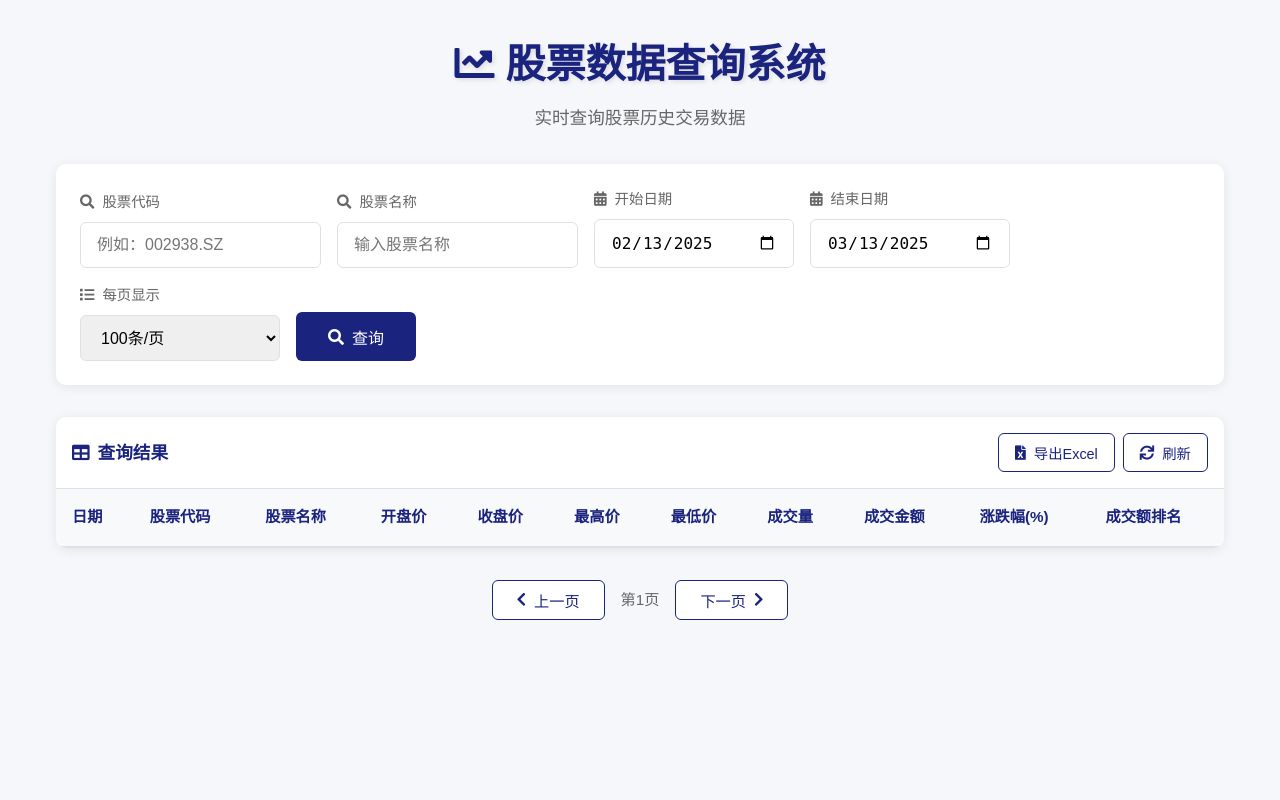
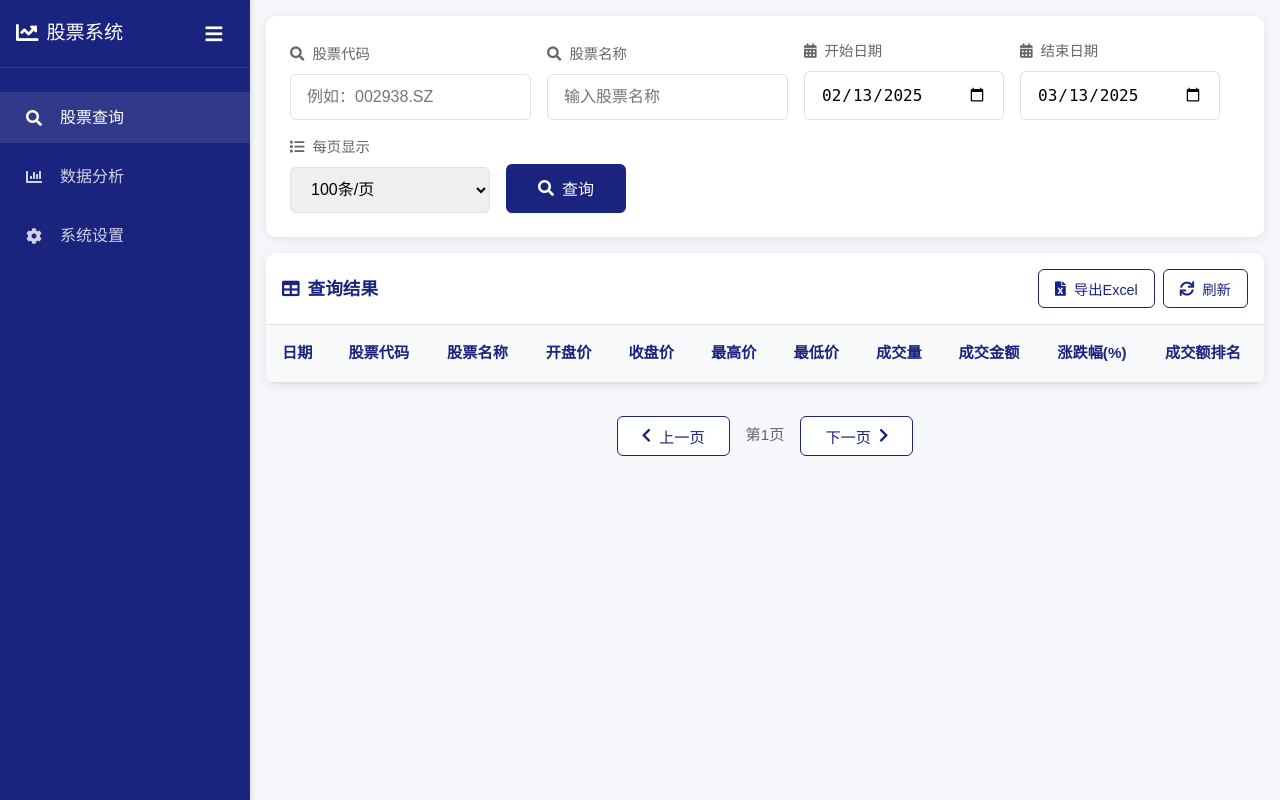
Before and after one commit to zhewenzhang/stock_research_platform, a Flask app: page / in a window 1280 px wide. Run offline with Flask 2, Linux system fonts and the light colour scheme; lists and menus that the app fills with data are empty.

Commit message:
优化UI界面：1. 删除顶部标题 2. 添加侧边导航栏 3. 优化布局和样式

```diff
--- a/static/index.html
+++ b/static/index.html
@@ -8,12 +8,41 @@
     <link href="https://cdn.jsdelivr.net/npm/@fortawesome/fontawesome-free@5.15.4/css/all.min.css" rel="stylesheet">
 </head>
 <body>
+    <!-- 侧边导航栏 -->
+    <div class="sidebar" id="sidebar">
+        <div class="sidebar-header">
+            <h3><i class="fas fa-chart-line"></i> 股票系统</h3>
+            <button class="toggle-btn" onclick="toggleSidebar()">
+                <i class="fas fa-bars"></i>
+            </button>
+        </div>
+        <nav class="sidebar-nav">
+            <ul>
+                <li class="active">
+                    <a href="#">
+                        <i class="fas fa-search"></i>
+                        <span>股票查询</span>
+                    </a>
+                </li>
+                <li>
+                    <a href="#">
+                        <i class="fas fa-chart-bar"></i>
+                        <span>数据分析</span>
+                    </a>
+                </li>
+                <li>
+                    <a href="#">
+                        <i class="fas fa-cog"></i>
+                        <span>系统设置</span>
+                    </a>
+                </li>
+            </ul>
+        </nav>
+    </div>
+
+    <!-- 主内容区域 -->
+    <div class="main-content" id="mainContent">
         <div class="container">
-        <header>
-            <h1><i class="fas fa-chart-line"></i> 股票数据查询系统</h1>
-            <p class="subtitle">实时查询股票历史交易数据</p>
-        </header>
-
             <div class="filters">
                 <div class="filter-group">
                     <label for="stockCode"><i class="fas fa-search"></i> 股票代码</label>
@@ -96,6 +125,7 @@
                 </div>
             </div>
         </div>
+    </div>
     <script src="/static/script.js"></script>
 </body>
 </html>
--- a/static/script.js
+++ b/static/script.js
@@ -163,6 +163,25 @@ function refreshData() {
     searchStocks();
 }
 
+// 控制侧边栏显示/隐藏
+function toggleSidebar() {
+    const sidebar = document.getElementById('sidebar');
+    const mainContent = document.getElementById('mainContent');
+    const toggleBtn = document.querySelector('.toggle-btn i');
+
+    sidebar.classList.toggle('collapsed');
+    mainContent.classList.toggle('expanded');
+
+    // 更新按钮图标
+    if (sidebar.classList.contains('collapsed')) {
+        toggleBtn.classList.remove('fa-bars');
+        toggleBtn.classList.add('fa-times');
+    } else {
+        toggleBtn.classList.remove('fa-times');
+        toggleBtn.classList.add('fa-bars');
+    }
+}
+
 // 页面加载完成后设置默认日期
 document.addEventListener('DOMContentLoaded', () => {
     const today = new Date();
--- a/static/styles.css
+++ b/static/styles.css
@@ -10,31 +10,137 @@ body {
     background-color: #f5f7fa;
     color: #2c3e50;
     line-height: 1.6;
+    display: flex;
+}
+
+/* 侧边栏样式 */
+.sidebar {
+    width: 250px;
+    height: 100vh;
+    background-color: #1a237e;
+    color: white;
+    position: fixed;
+    left: 0;
+    top: 0;
+    transition: all 0.3s ease;
+    z-index: 1000;
+    box-shadow: 2px 0 5px rgba(0,0,0,0.1);
+    overflow-x: hidden;
+}
+
+.sidebar.collapsed {
+    width: 60px;
+}
+
+.sidebar.collapsed .sidebar-header h3 {
+    display: none;
+}
+
+.sidebar-header {
+    padding: 1rem;
+    display: flex;
+    align-items: center;
+    justify-content: space-between;
+    border-bottom: 1px solid rgba(255,255,255,0.1);
+    min-height: 60px;
+}
+
+.sidebar-header h3 {
+    font-size: 1.2rem;
+    font-weight: 500;
+    display: flex;
+    align-items: center;
+    gap: 0.5rem;
+    white-space: nowrap;
+}
+
+.sidebar-header h3 i {
+    font-size: 1.4rem;
+}
+
+.toggle-btn {
+    background: none;
+    border: none;
+    color: white;
+    cursor: pointer;
+    font-size: 1.2rem;
+    padding: 0.5rem;
+    display: flex;
+    align-items: center;
+    justify-content: center;
+    transition: all 0.3s ease;
+    min-width: 40px;
+}
+
+.toggle-btn:hover {
+    background-color: rgba(255,255,255,0.1);
+    border-radius: 4px;
+}
+
+.sidebar-nav {
+    padding: 1rem 0;
+}
+
+.sidebar-nav ul {
+    list-style: none;
+}
+
+.sidebar-nav li {
+    margin: 0.5rem 0;
+}
+
+.sidebar-nav a {
+    display: flex;
+    align-items: center;
+    padding: 0.8rem 1.5rem;
+    color: rgba(255,255,255,0.8);
+    text-decoration: none;
+    transition: all 0.3s ease;
+    white-space: nowrap;
+}
+
+.sidebar-nav a i {
+    width: 20px;
+    margin-right: 1rem;
+    text-align: center;
+}
+
+.sidebar.collapsed .sidebar-nav a {
+    padding: 0.8rem;
+    justify-content: center;
+}
+
+.sidebar.collapsed .sidebar-nav a span {
+    display: none;
+}
+
+.sidebar.collapsed .sidebar-nav a i {
+    margin-right: 0;
+    width: auto;
+}
+
+.sidebar-nav li.active a,
+.sidebar-nav a:hover {
+    background-color: rgba(255,255,255,0.1);
+    color: white;
+}
+
+/* 主内容区域样式 */
+.main-content {
+    flex: 1;
+    margin-left: 250px;
+    transition: all 0.3s ease;
+    min-height: 100vh;
+}
+
+.main-content.expanded {
+    margin-left: 60px;
 }
 
 .container {
     max-width: 1200px;
-    margin: 2rem auto;
+    margin: 1rem auto;
     padding: 0 1rem;
-}
-
-/* 标题样式 */
-header {
-    text-align: center;
-    margin-bottom: 2rem;
-}
-
-h1 {
-    color: #1a237e;
-    margin-bottom: 0.5rem;
-    font-size: 2.5rem;
-    font-weight: 600;
-    text-shadow: 2px 2px 4px rgba(0,0,0,0.1);
-}
-
-.subtitle {
-    color: #666;
-    font-size: 1.1rem;
 }
 
 /* 筛选区域样式 */
@@ -43,7 +149,7 @@ h1 {
     padding: 1.5rem;
     border-radius: 10px;
     box-shadow: 0 2px 12px rgba(0,0,0,0.08);
-    margin-bottom: 2rem;
+    margin-bottom: 1rem;
     display: flex;
     gap: 1rem;
     flex-wrap: wrap;
@@ -280,6 +386,22 @@ tr:hover {
 
 /* 响应式设计 */
 @media (max-width: 768px) {
+    .sidebar {
+        transform: translateX(-100%);
+    }
+
+    .sidebar.collapsed {
+        transform: translateX(0);
+    }
+
+    .main-content {
+        margin-left: 0;
+    }
+
+    .main-content.expanded {
+        margin-left: 0;
+    }
+
     .container {
         margin: 1rem auto;
     }
```
Lines whose indentation alone changed are shown as unchanged.
